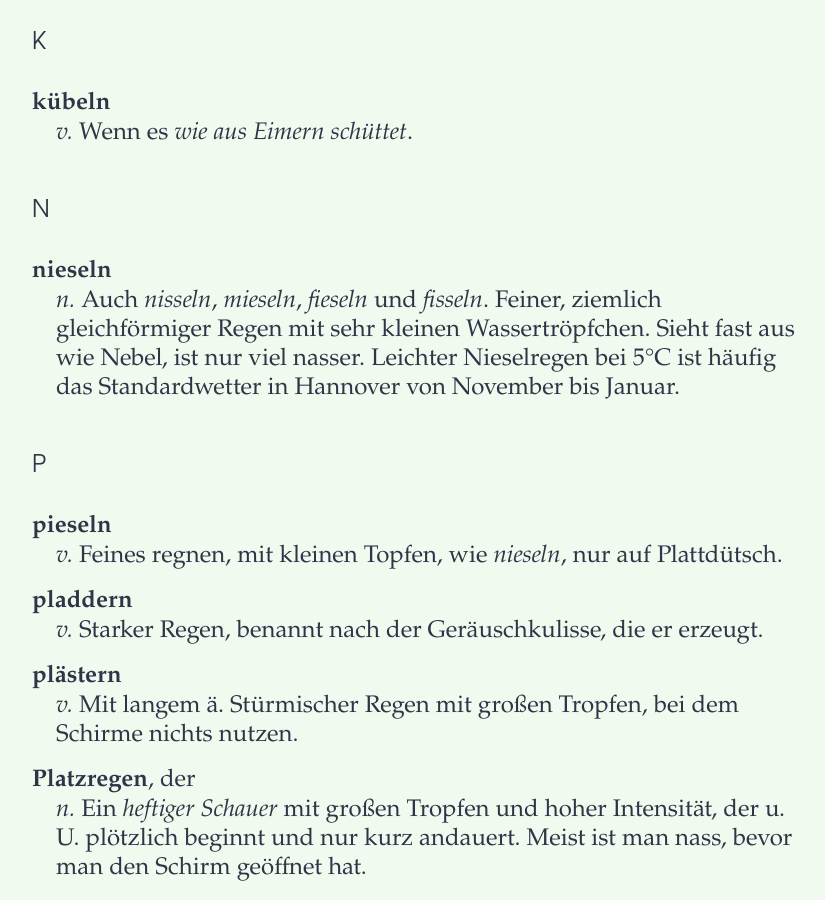
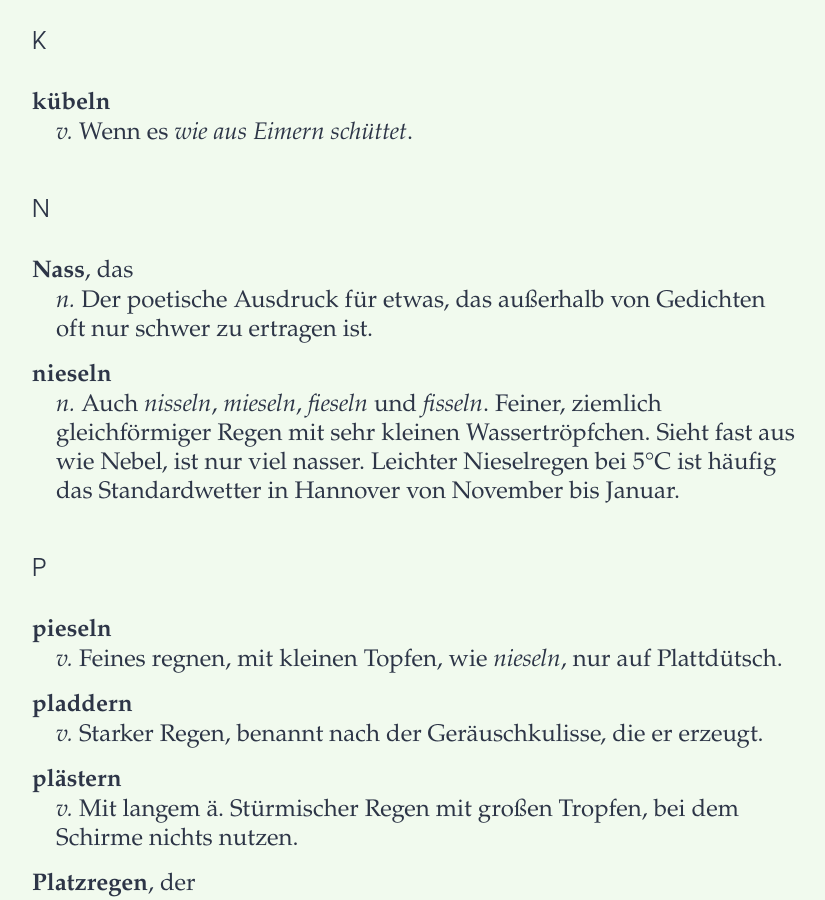
Before and after one commit to marc2o/marc2o.github.io, a Jekyll site: the page built from _posts/2015-09-16-50-Woerter-fuer-Regen.md, in a window 1280 px wide and 900 px high, scrolled down 4276 px. Shown: the whole window, without its empty margins (224-1049 px from the left). Built offline with Jekyll 4.4.1, drawn with Linux system fonts in a browser that asks for light colours.

Commit message:
Update 2015-09-16-50-Woerter-fuer-Regen.md

```diff
--- a/_posts/2015-09-16-50-Woerter-fuer-Regen.md
+++ b/_posts/2015-09-16-50-Woerter-fuer-Regen.md
@@ -78,7 +78,9 @@ Dieses kurze Glossar zeigt doch unser sehr gestörtes Verhältnis zum Regen. Kei
 ### N
 
 <dl>
-    <dt><strong>nieseln</strong></dt>
+  	<dt><strong>Nass</strong>, das</dt>
+		<dd><em>n.</em> Der poetische Ausdruck für etwas, das außerhalb von Gedichten oft nur schwer zu ertragen ist.</dd>
+		<dt><strong>nieseln</strong></dt>
     <dd><em>n.</em> Auch <em>nisseln</em>, <em>mieseln</em>, <em>fieseln</em> und <em>fisseln</em>. Feiner, ziemlich gleichförmiger Regen mit sehr kleinen Wassertröpfchen. Sieht fast aus wie Nebel, ist nur viel nasser. Leichter Nieselregen bei 5°C ist häufig das Standardwetter in Hannover von November bis Januar.</dd>
 </dl>
 
```
